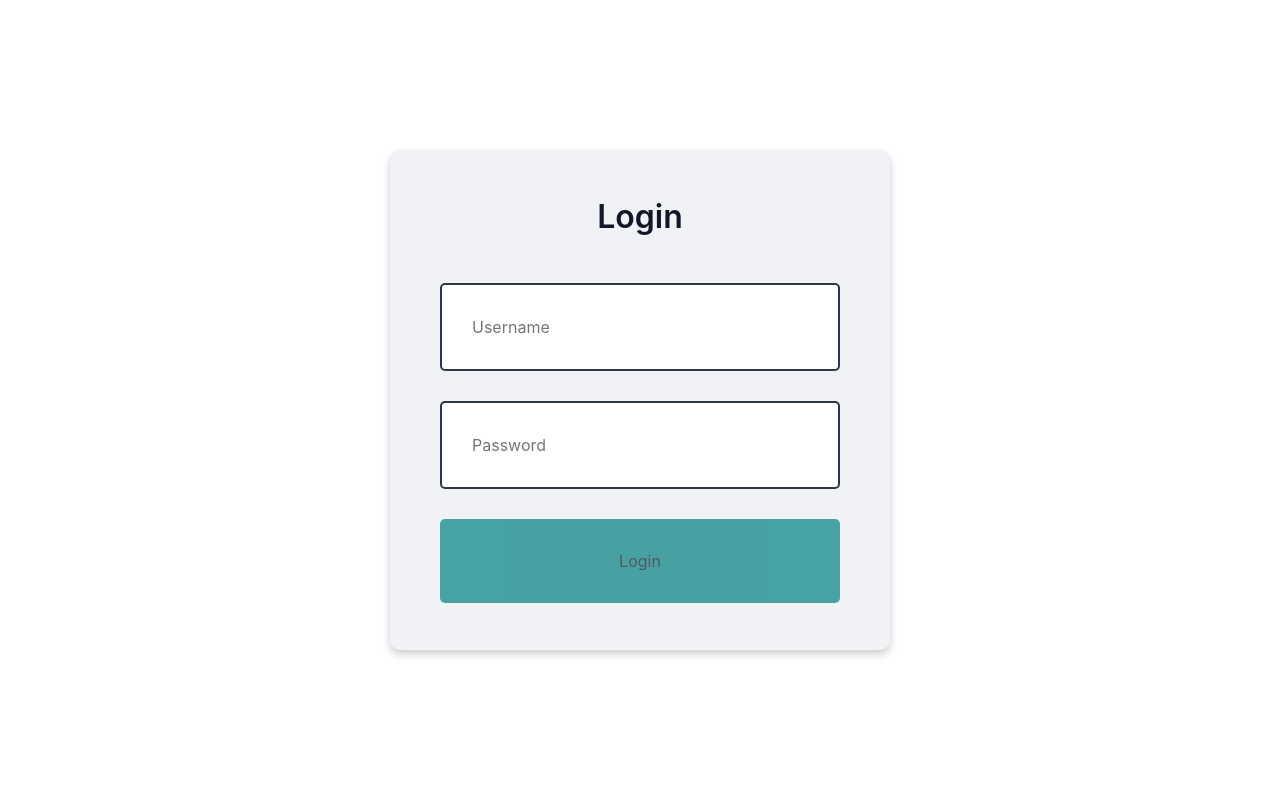
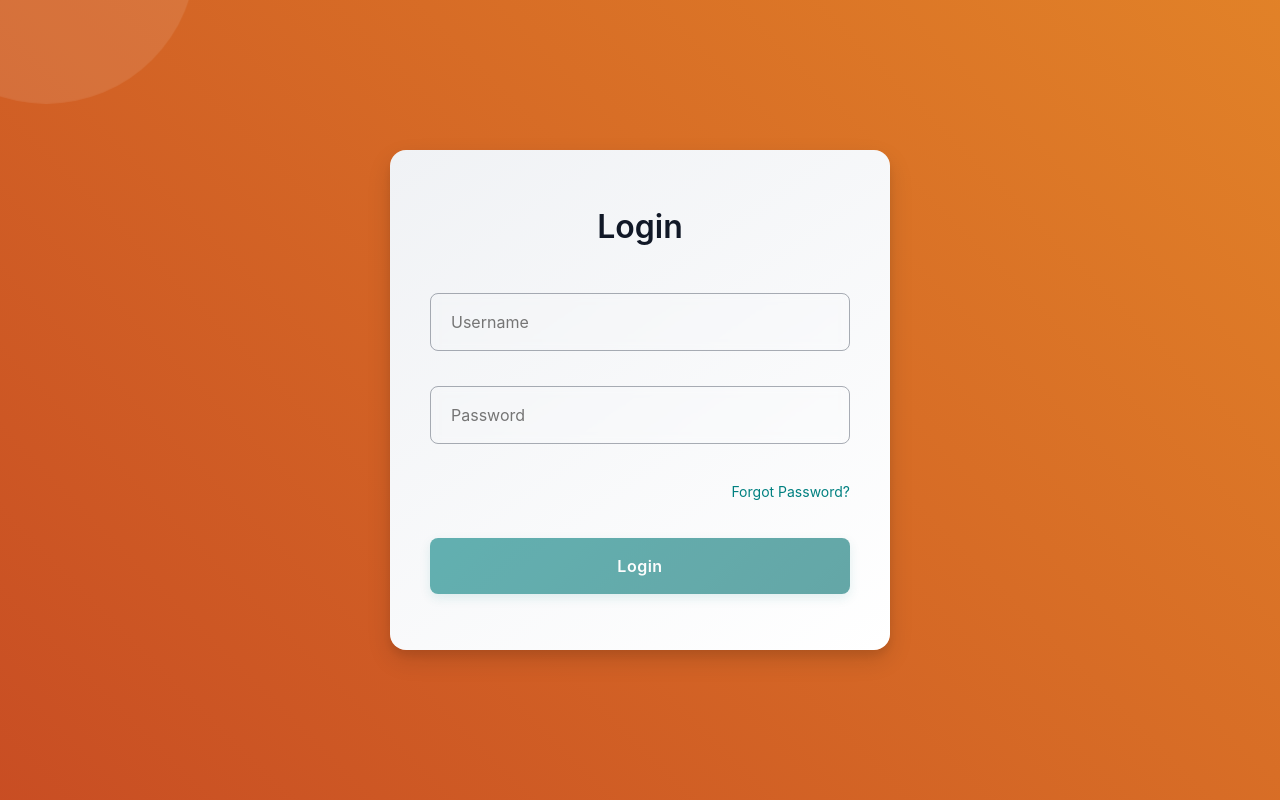
Before and after one commit to brandon-wee/mds-25, a Next.js app in the folder nextadmin-completed/: page /login in a window 1280 px wide. Built offline with nearby package versions, Linux system fonts and the light colour scheme.

Commit message:
login page enchanced with new styles and component

```diff
--- a/nextadmin-completed/app/page.jsx
+++ b/nextadmin-completed/app/page.jsx
@@ -1,5 +1,5 @@
 import { redirect } from "next/navigation";
-import { auth } from "../auth";
+import { auth } from "./auth";
 
 export default async function Homepage() {
   const session = await auth();
--- a/nextadmin-completed/app/ui/dashboard/people/people.module.css
+++ b/nextadmin-completed/app/ui/dashboard/people/people.module.css
@@ -3,138 +3,164 @@
   flex-direction: column;
   gap: 20px;
   padding: 20px;
+  max-width: 100%;
+  overflow-x: auto;
 }
 
 .header {
   display: flex;
   align-items: center;
   justify-content: space-between;
+  margin-bottom: 10px;
+  border-bottom: 1px solid var(--bgSoft);
+  padding-bottom: 15px;
 }
 
 .title {
   color: var(--text);
   font-size: 24px;
-}
-
-.addButton {
-  padding: 10px 20px;
-  background-color: var(--primary, #5555ff);
-  color: white;
-  border: none;
-  border-radius: 5px;
-  cursor: pointer;
+  font-weight: 500;
 }
 
 .filters {
   display: flex;
-  justify-content: space-between;
+  gap: 15px;
+  margin-bottom: 15px;
   flex-wrap: wrap;
-  gap: 15px;
+  align-items: center;
+  background-color: var(--bgSoft);
+  padding: 10px 15px;
+  border-radius: 8px;
 }
 
 .filter {
-  padding: 10px;
+  padding: 8px 12px;
   border-radius: 5px;
-  border: 1px solid var(--textSoft);
+  border: 1px solid #ddd;
   background-color: var(--bg);
   color: var(--text);
   min-width: 150px;
+  font-size: 14px;
+  transition: border-color 0.2s;
+  flex: 1;
+  max-width: 200px;
 }
 
-.search {
+.filter:focus {
+  outline: none;
+  border-color: var(--primary);
+  box-shadow: 0 0 0 2px rgba(85, 85, 255, 0.1);
+}
+
+/* Table styles */
+.table {
+  width: 100%;
+  border-collapse: separate;
+  border-spacing: 0;
+  background-color: var(--bg);
+  border-radius: 8px;
+  overflow: hidden;
+  box-shadow: 0 1px 3px rgba(0, 0, 0, 0.1);
+}
+
+.table thead tr {
+  background-color: var(--bgSoft);
+  height: 50px;
+  font-weight: 500;
+  color: var(--textSoft);
+}
+
+.table thead td {
+  padding: 12px 15px;
+  font-weight: 600;
+  text-transform: uppercase;
+  font-size: 13px;
+  letter-spacing: 0.5px;
+}
+
+.table tbody tr {
+  height: 60px;
+  border-bottom: 1px solid var(--bgSoft);
+  transition: background-color 0.2s;
+}
+
+.table tbody tr:hover {
+  background-color: rgba(240, 240, 255, 0.05);
+}
+
+.table tbody tr:last-child {
+  border-bottom: none;
+}
+
+.table td {
+  padding: 12px 15px;
+}
+
+/* Person styling */
+.person {
   display: flex;
+  align-items: center;
   gap: 10px;
 }
 
-.search input {
-  padding: 10px;
-  border-radius: 5px;
-  border: 1px solid var(--textSoft);
-  background-color: var(--bg);
-  color: var(--text);
-  min-width: 200px;
+.personImage {
+  border-radius: 50%;
+  object-fit: cover;
+  border: 2px solid transparent;
 }
 
-.search button {
-  padding: 10px 20px;
-  background-color: var(--primary, #5555ff);
-  color: white;
-  border: none;
-  border-radius: 5px;
-  cursor: pointer;
+/* Status styling */
+.statusBadge {
+  display: inline-block;
+  padding: 5px 10px;
+  border-radius: 15px;
+  font-size: 12px;
+  font-weight: 500;
+  text-transform: uppercase;
 }
 
-.peopleGrid {
-  display: grid;
-  grid-template-columns: repeat(auto-fill, minmax(250px, 1fr));
-  gap: 20px;
+.known {
+  background-color: rgba(25, 135, 84, 0.1);
+  color: #198754;
+  border: 1px solid rgba(25, 135, 84, 0.2);
 }
 
-.personCard {
-  background-color: var(--bgSoft);
-  border-radius: 10px;
-  padding: 20px;
-  display: flex;
-  flex-direction: column;
-  align-items: center;
-  gap: 15px;
-  transition: all 0.3s ease;
+.known .personImage {
+  border-color: #198754;
 }
 
-.personCard:hover {
-  box-shadow: 0 5px 10px rgba(0, 0, 0, 0.1);
-  transform: translateY(-2px);
+.unknown {
+  background-color: rgba(220, 53, 69, 0.1);
+  color: #dc3545;
+  border: 1px solid rgba(220, 53, 69, 0.2);
 }
 
-.personImage img {
-  border-radius: 50%;
-  object-fit: cover;
-  border: 2px solid var(--primary, #5555ff);
+.unknown .personImage {
+  border-color: #dc3545;
 }
 
-.personInfo {
-  text-align: center;
+/* Row styles based on status */
+tr.known {
+  background-color: rgba(25, 135, 84, 0.03);
 }
 
-.personInfo h3 {
-  margin-bottom: 5px;
-  color: var(--text);
+tr.unknown {
+  background-color: rgba(220, 53, 69, 0.03);
 }
 
-.role {
-  color: var(--primary, #5555ff);
-  font-weight: 500;
-  margin-bottom: 3px;
+/* Responsive adjustments */
+@media screen and (max-width: 768px) {
+  .filters {
+    flex-direction: column;
+    align-items: stretch;
+  }
+
+  .filter {
+    max-width: 100%;
+  }
+
+  .table {
+    display: block;
+    overflow-x: auto;
+  }
 }
-
-.team {
-  color: var(--textSoft);
-  font-size: 14px;
-}
-
-.personActions {
-  display: flex;
-  flex-direction: column;
-  gap: 10px;
-  width: 100%;
-}
-
-.viewButton, .messageButton {
-  padding: 8px;
-  border: none;
-  border-radius: 5px;
-  cursor: pointer;
-  font-size: 14px;
-  width: 100%;
-}
-
-.viewButton {
-  background-color: var(--primary, #5555ff);
-  color: white;
-}
-
-.messageButton {
-  background-color: var(--bg);
-  color: var(--text);
-  border: 1px solid var(--textSoft);
-}
--- a/nextadmin-completed/app/ui/login/login.module.css
+++ b/nextadmin-completed/app/ui/login/login.module.css
@@ -4,4 +4,62 @@
   display: flex;
   align-items: center;
   justify-content: center;
+  position: relative;
+  overflow: hidden;
+  background: linear-gradient(45deg, #1a2a6c, #b21f1f, #fdbb2d);
+  background-size: 600% 600%;
+  animation: gradientAnimation 15s ease infinite;
 }
+
+@keyframes gradientAnimation {
+  0% {
+    background-position: 0% 50%;
+  }
+  50% {
+    background-position: 100% 50%;
+  }
+  100% {
+    background-position: 0% 50%;
+  }
+}
+
+/* Animated circles */
+.container::before,
+.container::after {
+  content: "";
+  position: absolute;
+  width: 300px;
+  height: 300px;
+  border-radius: 50%;
+  background: rgba(255, 255, 255, 0.1);
+  animation: float 10s infinite ease-in-out;
+}
+
+.container::before {
+  top: -150px;
+  left: -150px;
+  animation-delay: 0s;
+}
+
+.container::after {
+  bottom: -150px;
+  right: -150px;
+  width: 200px;
+  height: 200px;
+  animation-delay: 2s;
+}
+
+@keyframes float {
+  0%, 100% {
+    transform: translateY(0) translateX(0);
+  }
+  25% {
+    transform: translateY(50px) translateX(50px);
+  }
+  50% {
+    transform: translateY(0) translateX(100px);
+  }
+  75% {
+    transform: translateY(-50px) translateX(50px);
+  }
+}
--- a/nextadmin-completed/app/ui/login/loginForm/loginForm.jsx
+++ b/nextadmin-completed/app/ui/login/loginForm/loginForm.jsx
@@ -53,6 +53,9 @@ const LoginForm = () => {
           className={state ? styles.errorInput : ""}
         />
       </div>
+      <div className={styles.forgotPassword}>
+        <a href="/reset-password">Forgot Password?</a>
+      </div>
       <button
         type="submit"
         disabled={isLoading || !username || !password}
--- a/nextadmin-completed/app/ui/login/loginForm/loginForm.module.css
+++ b/nextadmin-completed/app/ui/login/loginForm/loginForm.module.css
@@ -1,7 +1,7 @@
 .form {
-  background-color: var(--bgSoft);
-  padding: 50px;
-  border-radius: 10px;
+  background: linear-gradient(145deg, var(--bgSoft), var(--bg));
+  padding: 40px;
+  border-radius: 16px;
   width: 500px;
   height: 500px;
   display: flex;
@@ -9,76 +9,154 @@
   align-items: center;
   justify-content: center;
   gap: 30px;
-  box-shadow: 0 4px 8px rgba(0, 0, 0, 0.2);
+  box-shadow:
+    0 10px 25px rgba(0, 0, 0, 0.12),
+    0 6px 10px rgba(0, 0, 0, 0.08),
+    inset 0 1px 1px rgba(255, 255, 255, 0.05);
+  position: relative;
+  overflow: hidden;
+}
+
+.form::before {
+  content: '';
+  position: absolute;
+  top: 0;
+  left: -100%;
+  width: 100%;
+  height: 3px;
+  background: linear-gradient(90deg, transparent, rgba(0, 128, 128, 0.6), transparent);
+  animation: shimmer 4s infinite;
+}
+
+@keyframes shimmer {
+  100% { left: 100%; }
 }
 
 .inputContainer {
   width: 100%;
   position: relative;
+  margin-bottom: 5px;
 }
 
 .form input {
   width: 100%;
-  padding: 30px;
-  border: 2px solid #2e374a;
-  border-radius: 5px;
-  background-color: var(--bg);
+  padding: 16px 20px;
+  border: 1px solid rgba(46, 55, 74, 0.4);
+  border-radius: 8px;
+  background-color: rgba(var(--bg-rgb), 0.8);
   color: var(--text);
-  transition: all 0.3s ease;
+  transition: all 0.3s cubic-bezier(0.25, 0.8, 0.25, 1);
+  font-size: 16px;
+  backdrop-filter: blur(5px);
 }
 
 .form input:focus {
   border-color: teal;
   outline: none;
-  box-shadow: 0 0 0 3px rgba(0, 128, 128, 0.2);
+  box-shadow:
+    0 0 0 3px rgba(0, 128, 128, 0.15),
+    0 4px 6px rgba(0, 0, 0, 0.1);
+  transform: translateY(-2px);
 }
 
 .errorInput {
   border-color: crimson !important;
+  animation: shake 0.5s cubic-bezier(0.36, 0.07, 0.19, 0.97) both;
+}
+
+@keyframes shake {
+  0%, 100% { transform: translateX(0); }
+  20%, 60% { transform: translateX(-5px); }
+  40%, 80% { transform: translateX(5px); }
 }
 
 .form button {
   width: 100%;
-  padding: 30px;
-  background-color: teal;
-  color: var(--text);
+  padding: 16px;
+  background: linear-gradient(135deg, teal, rgb(0, 110, 110));
+  color: white;
   border: none;
   cursor: pointer;
-  border-radius: 5px;
+  border-radius: 8px;
   transition: all 0.3s ease;
+  font-weight: 600;
+  font-size: 16px;
+  letter-spacing: 0.5px;
+  position: relative;
+  overflow: hidden;
+  box-shadow: 0 4px 12px rgba(0, 128, 128, 0.2);
 }
 
 .form button:hover:not(:disabled) {
-  background-color: rgb(0, 150, 150);
+  background: linear-gradient(135deg, rgb(0, 150, 150), rgb(0, 128, 128));
+  transform: translateY(-2px);
+  box-shadow: 0 6px 15px rgba(0, 128, 128, 0.25);
+}
+
+.form button:active:not(:disabled) {
+  transform: translateY(1px);
+  box-shadow: 0 2px 8px rgba(0, 128, 128, 0.2);
 }
 
 .form button:disabled {
-  opacity: 0.7;
+  opacity: 0.6;
   cursor: not-allowed;
 }
 
 .loadingButton {
-  opacity: 0.8;
-  background-image: linear-gradient(45deg, teal 25%, rgb(0, 150, 150) 25%, rgb(0, 150, 150) 50%, teal 50%, teal 75%, rgb(0, 150, 150) 75%);
-  background-size: 20px 20px;
-  animation: moveStripes 1s linear infinite;
+  background-size: 200% 200% !important;
+  animation: gradientMove 1.5s ease infinite !important;
 }
 
-@keyframes moveStripes {
-  0% {
-    background-position: 0 0;
-  }
-  100% {
-    background-position: 20px 0;
-  }
+@keyframes gradientMove {
+  0% { background-position: 0% 50%; }
+  50% { background-position: 100% 50%; }
+  100% { background-position: 0% 50%; }
 }
 
 .error {
   color: crimson;
   font-size: 14px;
   text-align: center;
-  padding: 5px;
-  background-color: rgba(220, 20, 60, 0.1);
-  border-radius: 5px;
+  padding: 8px 12px;
+  background-color: rgba(220, 20, 60, 0.08);
+  border-radius: 6px;
+  width: 100%;
+  border-left: 3px solid crimson;
+  transition: all 0.3s ease;
+}
+
+.forgotPassword {
+  align-self: flex-end;
+  margin-bottom: 5px;
+  width: 100%;
+  text-align: right;
+}
+
+.forgotPassword a {
+  color: teal;
+  font-size: 14px;
+  text-decoration: none;
+  transition: all 0.3s ease;
+  position: relative;
+  padding-bottom: 2px;
+}
+
+.forgotPassword a:hover {
+  color: rgb(0, 150, 150);
+}
+
+.forgotPassword a::after {
+  content: '';
+  position: absolute;
+  width: 0;
+  height: 1px;
+  bottom: 0;
+  left: 0;
+  background-color: rgb(0, 150, 150);
+  transition: width 0.3s ease;
+}
+
+.forgotPassword a:hover::after {
   width: 100%;
 }
```
Also changed, not shown: nextadmin-completed/app/dashboard/people/page.jsx (+106 -30 lines).
